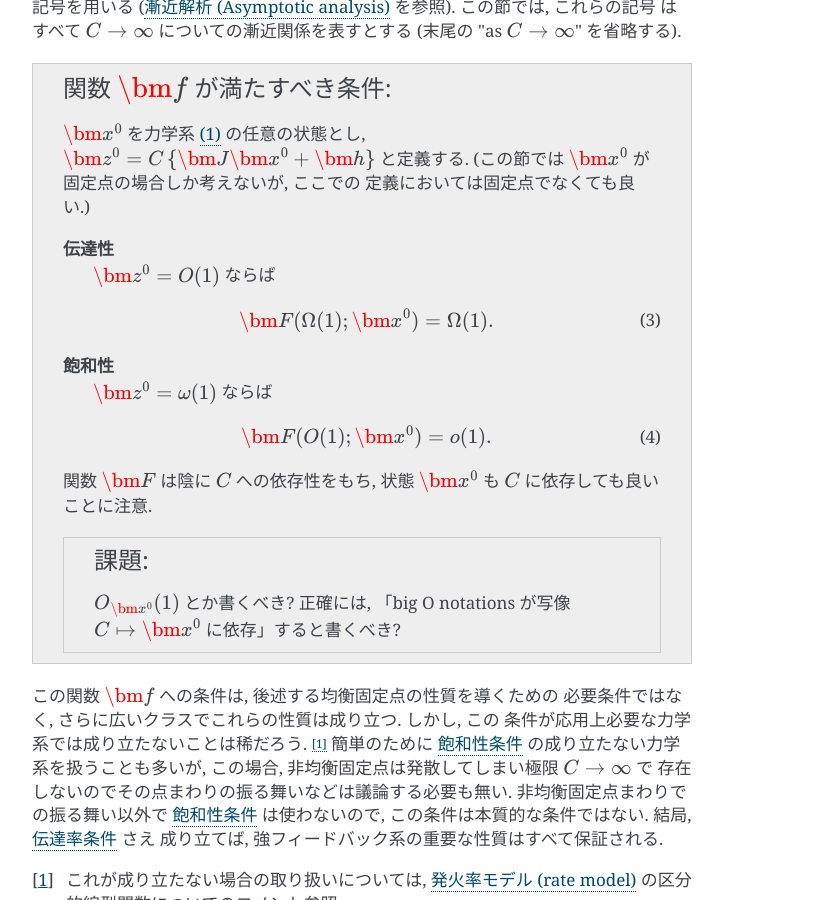
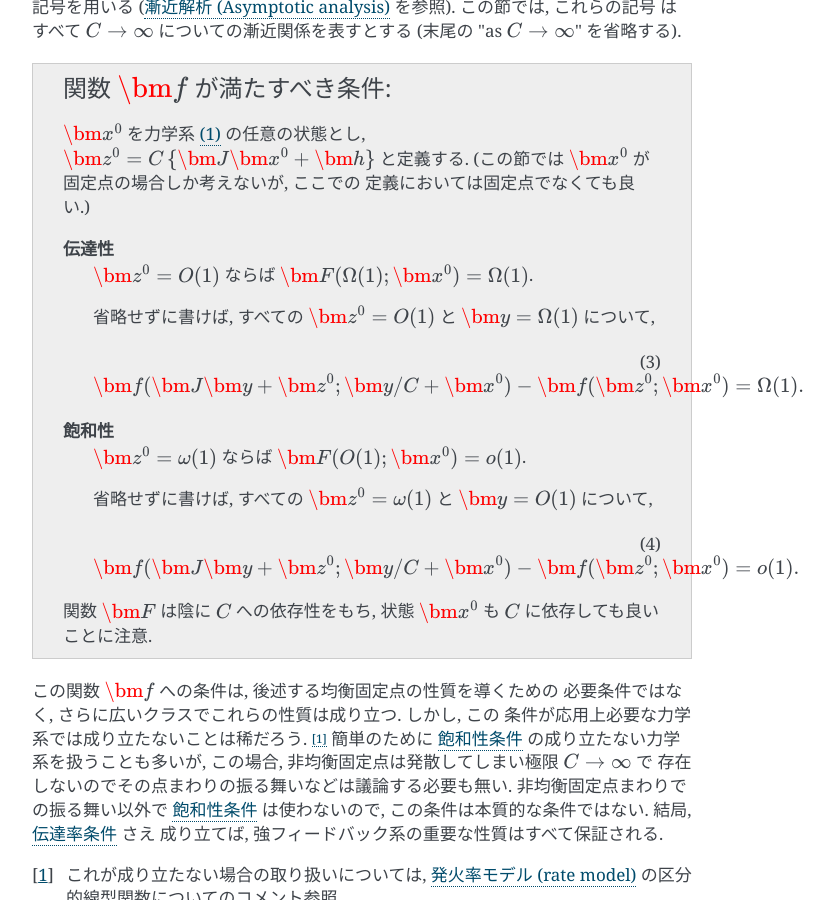
Before and after one commit to tkf/balance-tutorial-ja, a Sphinx documentation site: the page built from source/balance_network/strong_feedback_system.rst, in a window 1280 px wide and 900 px high, scrolled down 1032 px. Shown: the whole window, without its empty margins (388-1222 px from the left). Built offline with Sphinx 7.4.7, drawn with Linux system fonts in a browser that asks for light colours.

Commit message:
「関数 f が満たすべき条件」を読みやすく

```diff
--- a/source/balance_network/strong_feedback_system.rst
+++ b/source/balance_network/strong_feedback_system.rst
@@ -80,24 +80,36 @@
 
    伝達性
      :math:`\bm z^0 = O(1)` ならば
+     :math:`\bm F(\Omega(1); \bm x^0) = \Omega(1)`.
 
-     .. math:: \bm F(\Omega(1); \bm x^0) = \Omega(1).
+     省略せずに書けば, すべての :math:`\bm z^0 = O(1)` と
+     :math:`\bm y = \Omega(1)` について,
+
+     .. math::
         :label: transmissibility
+
+        \bm f(\bm J \bm y + \bm z^0; \bm y / C + \bm x^0)
+        - \bm f(\bm z^0; \bm x^0)
+        = \Omega(1).
 
    .. _saturating:
 
    飽和性
      :math:`\bm z^0 = \omega(1)` ならば
+     :math:`\bm F(O(1); \bm x^0) = o(1)`.
 
-     .. math:: \bm F(O(1); \bm x^0) = o(1).
+     省略せずに書けば, すべての :math:`\bm z^0 = \omega(1)` と
+     :math:`\bm y = O(1)` について,
+
+     .. math::
         :label: saturating
+
+        \bm f(\bm J \bm y + \bm z^0; \bm y / C + \bm x^0)
+        - \bm f(\bm z^0; \bm x^0)
+        = o(1).
 
    関数 :math:`\bm F` は陰に :math:`C` への依存性をもち,
    状態 :math:`\bm x^0` も :math:`C` に依存しても良いことに注意.
-
-   .. todo:: :math:`O_{\bm x^0}(1)` とか書くべき?
-      正確には, 「big O notations が写像 :math:`C \mapsto \bm x^0`
-      に依存」すると書くべき?
 
 
 この関数 :math:`\bm f` への条件は, 後述する均衡固定点の性質を導くための
```
